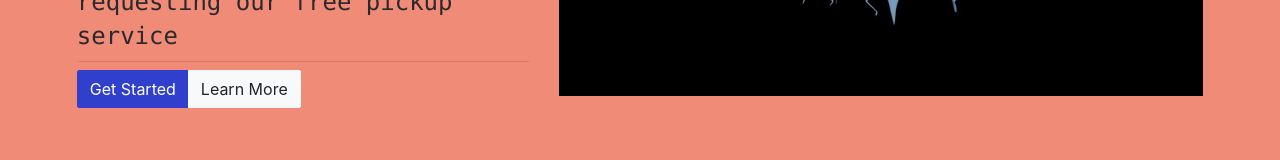
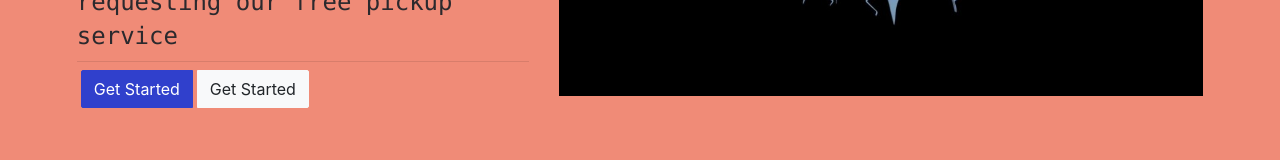
Before and after one commit to danilissadovski/svalka, a React (Create React App) app in the folder landing/: page / in a window 1280 px wide. Shown: the part 409-569 px from the top of the page. Built offline with nearby package versions, Linux system fonts and the light colour scheme.

Commit message:
any button (only Button)

```diff
--- a/landing/src/components/intro.js
+++ b/landing/src/components/intro.js
@@ -4,6 +4,7 @@ import {
     Container,
     ButtonGroup,
     Row,
+    Button
 } from 'reactstrap';
 import logo from './../images/logo.jpeg';
 
@@ -16,13 +17,13 @@ const Intro = () => {
                         <Media heading>
                             <h3 className="heading-for-the-first-block">Get rid of stuff </h3>
                         </Media>
-                        <div  className="lead text-for-the-first-block">Give things you no longer use to the ones in need
-                            by requesting our free pickup service</div>
+                        <div  className="lead text-for-the-first-block">Give things you no longer use to the ones in
+                            need by requesting our free pickup service</div>
                          <hr className="my-2"/>
                          <p className="lead">
                              <ButtonGroup>
-                                 <button type="button" className="btn btn-primary style-for-button">Get Started</button>
-                                 <button type="button" className="btn btn-light style-for-button">Learn More</button>
+                                 <Button color="primary"className="ml-1 style-for-button">Get Started</Button>
+                                 <Button color="light"className="ml-1 style-for-button">Get Started</Button>
                              </ButtonGroup>
                          </p>
                     </Media>
```
